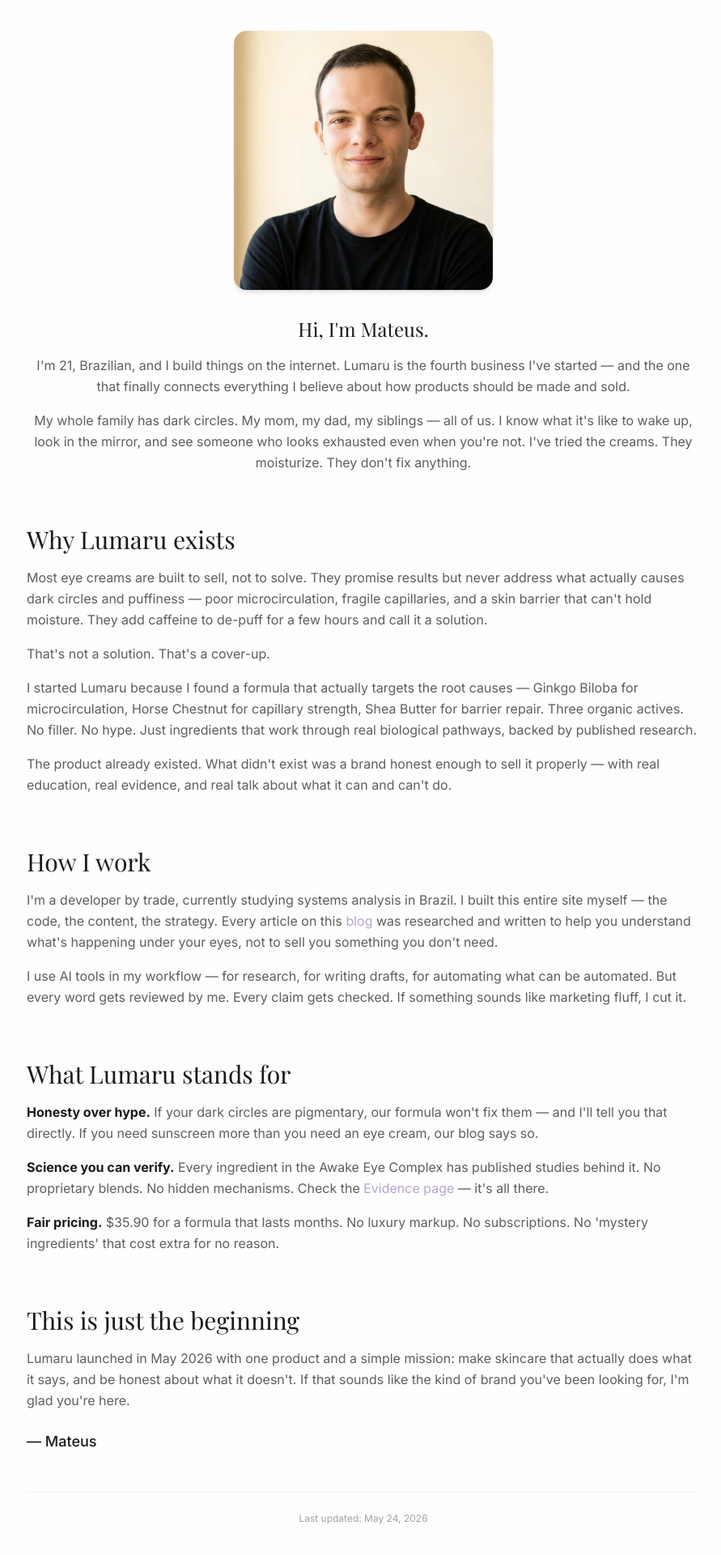
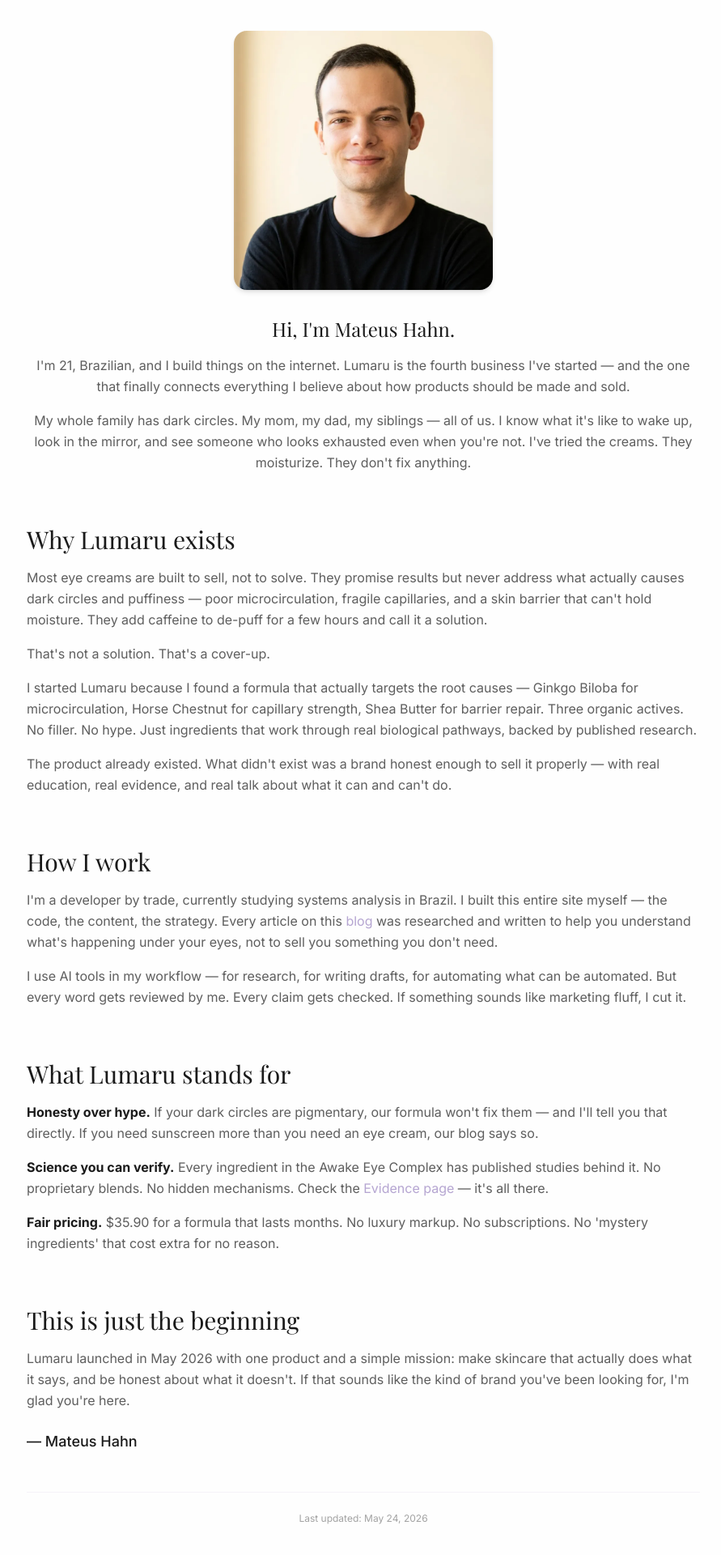
Before and after one commit to mateushahndev/lumaru, a Next.js app: page /about in a window 1280 px wide. Shown: the part 230-2150 px from the top of the page at 81% size, without its empty margins (191-1082 px from the left). Built offline with nearby package versions, Linux system fonts and the light colour scheme.

Commit message:
fix: update Pinterest URL in Organization schema to correct profile

```diff
--- a/app/about/page.tsx
+++ b/app/about/page.tsx
@@ -56,7 +56,7 @@ export default function AboutPage() {
                 />
               </div>
               <div className="text-center">
-                <h2 className="text-2xl font-display text-text mb-4">Hi, I'm Mateus.</h2>
+                <h2 className="text-2xl font-display text-text mb-4">Hi, I'm Mateus Hahn.</h2>
                 <p className="text-text/70 leading-relaxed mb-4">
                   I'm 21, Brazilian, and I build things on the internet. Lumaru is the fourth business I've started — and the one that finally connects everything I believe about how products should be made and sold.
                 </p>
@@ -130,7 +130,7 @@ export default function AboutPage() {
               Lumaru launched in May 2026 with one product and a simple mission: make skincare that actually does what it says, and be honest about what it doesn't. If that sounds like the kind of brand you've been looking for, I'm glad you're here.
             </p>
             <p className="text-text text-lg font-medium">
-              — Mateus
+              — Mateus Hahn
             </p>
           </div>
 
--- a/app/layout.tsx
+++ b/app/layout.tsx
@@ -109,7 +109,7 @@ const organizationSchema = {
   },
   sameAs: [
     "https://bsky.app/profile/mateushahn.bsky.social",
-    "https://pinterest.com/lumaruskin",
+    "https://www.pinterest.com/awakemyeyes/",
   ],
   contactPoint: {
     "@type": "ContactPoint",
```
